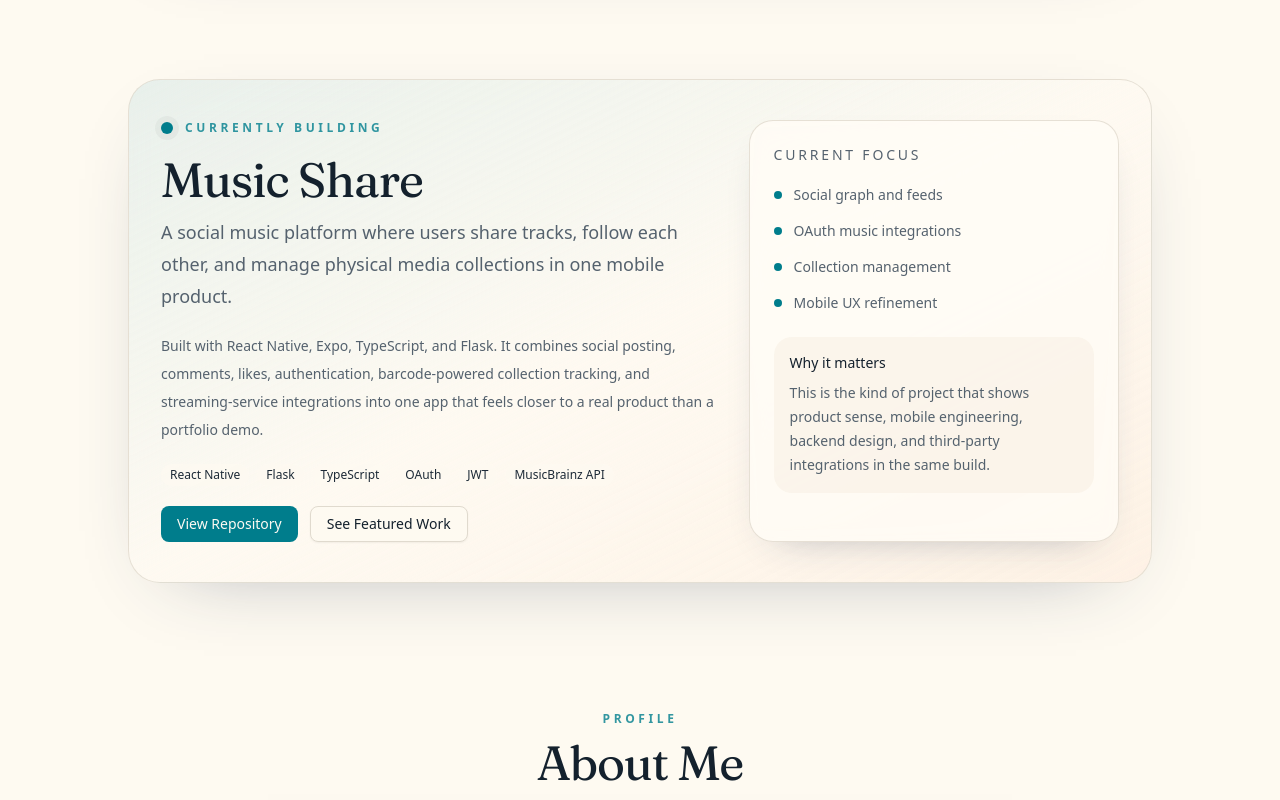
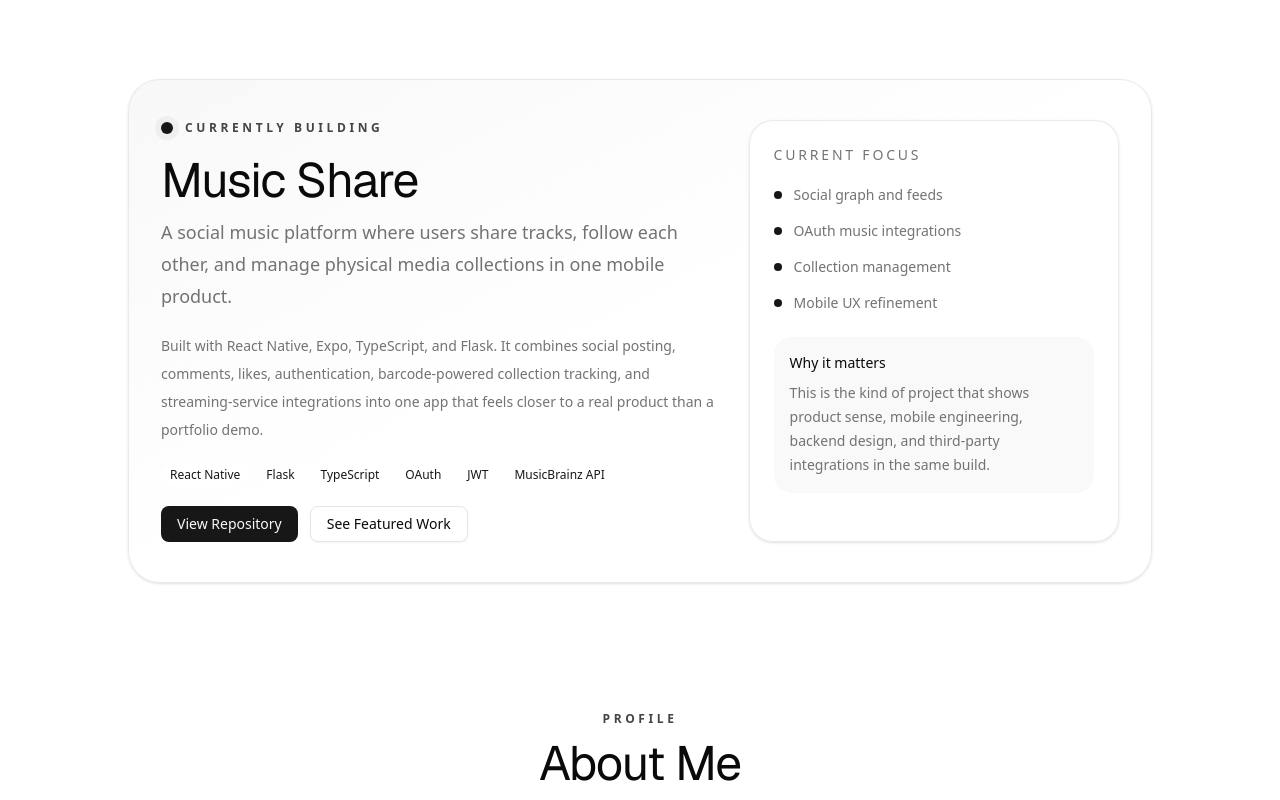
Before and after one commit to breidi28/portfolio, a Next.js app: page / in a window 1280 px wide. Shown: the part 1040-1840 px from the top of the page. Built offline with nearby package versions, Linux system fonts and the light colour scheme.

Commit message:
feat: Update global styles with new font settings and color adjustments for improved aesthetics

```diff
--- a/app/globals.css
+++ b/app/globals.css
@@ -6,9 +6,9 @@
 @theme inline {
   --color-background: var(--background);
   --color-foreground: var(--foreground);
-  --font-sans: var(--font-manrope);
+  --font-sans: var(--font-geist-sans);
   --font-mono: var(--font-geist-mono);
-  --font-display: var(--font-fraunces);
+  --font-display: var(--font-geist-sans);
   --color-sidebar-ring: var(--sidebar-ring);
   --color-sidebar-border: var(--sidebar-border);
   --color-sidebar-accent-foreground: var(--sidebar-accent-foreground);
@@ -49,24 +49,24 @@
 
 :root {
   --radius: 0.625rem;
-  --background: oklch(0.985 0.012 84);
-  --foreground: oklch(0.24 0.03 248);
-  --card: oklch(0.995 0.01 84);
-  --card-foreground: oklch(0.24 0.03 248);
-  --popover: oklch(0.995 0.01 84);
-  --popover-foreground: oklch(0.24 0.03 248);
-  --primary: oklch(0.53 0.11 207);
-  --primary-foreground: oklch(0.985 0.01 84);
-  --secondary: oklch(0.95 0.022 80);
-  --secondary-foreground: oklch(0.28 0.03 248);
-  --muted: oklch(0.958 0.016 80);
-  --muted-foreground: oklch(0.49 0.025 245);
-  --accent: oklch(0.9 0.05 58);
-  --accent-foreground: oklch(0.28 0.03 248);
+  --background: oklch(1 0 0);
+  --foreground: oklch(0.145 0 0);
+  --card: oklch(1 0 0);
+  --card-foreground: oklch(0.145 0 0);
+  --popover: oklch(1 0 0);
+  --popover-foreground: oklch(0.145 0 0);
+  --primary: oklch(0.205 0 0);
+  --primary-foreground: oklch(0.985 0 0);
+  --secondary: oklch(0.97 0 0);
+  --secondary-foreground: oklch(0.205 0 0);
+  --muted: oklch(0.97 0 0);
+  --muted-foreground: oklch(0.556 0 0);
+  --accent: oklch(0.97 0 0);
+  --accent-foreground: oklch(0.205 0 0);
   --destructive: oklch(0.577 0.245 27.325);
-  --border: oklch(0.89 0.018 84);
-  --input: oklch(0.92 0.016 84);
-  --ring: oklch(0.64 0.09 207);
+  --border: oklch(0.922 0 0);
+  --input: oklch(0.922 0 0);
+  --ring: oklch(0.708 0 0);
   --chart-1: oklch(0.646 0.222 41.116);
   --chart-2: oklch(0.6 0.118 184.704);
   --chart-3: oklch(0.398 0.07 227.392);
@@ -83,24 +83,24 @@
 }
 
 .dark {
-  --background: oklch(0.19 0.018 248);
-  --foreground: oklch(0.95 0.01 84);
-  --card: oklch(0.235 0.02 248);
-  --card-foreground: oklch(0.95 0.01 84);
-  --popover: oklch(0.235 0.02 248);
-  --popover-foreground: oklch(0.95 0.01 84);
-  --primary: oklch(0.74 0.11 188);
-  --primary-foreground: oklch(0.19 0.018 248);
-  --secondary: oklch(0.28 0.018 248);
-  --secondary-foreground: oklch(0.95 0.01 84);
-  --muted: oklch(0.27 0.015 248);
-  --muted-foreground: oklch(0.76 0.012 84);
-  --accent: oklch(0.36 0.04 58);
-  --accent-foreground: oklch(0.95 0.01 84);
+  --background: oklch(0.145 0 0);
+  --foreground: oklch(0.985 0 0);
+  --card: oklch(0.205 0 0);
+  --card-foreground: oklch(0.985 0 0);
+  --popover: oklch(0.205 0 0);
+  --popover-foreground: oklch(0.985 0 0);
+  --primary: oklch(0.922 0 0);
+  --primary-foreground: oklch(0.205 0 0);
+  --secondary: oklch(0.269 0 0);
+  --secondary-foreground: oklch(0.985 0 0);
+  --muted: oklch(0.269 0 0);
+  --muted-foreground: oklch(0.708 0 0);
+  --accent: oklch(0.269 0 0);
+  --accent-foreground: oklch(0.985 0 0);
   --destructive: oklch(0.704 0.191 22.216);
-  --border: oklch(1 0 0 / 9%);
-  --input: oklch(1 0 0 / 12%);
-  --ring: oklch(0.7 0.1 188);
+  --border: oklch(1 0 0 / 10%);
+  --input: oklch(1 0 0 / 15%);
+  --ring: oklch(0.556 0 0);
   --chart-1: oklch(0.488 0.243 264.376);
   --chart-2: oklch(0.696 0.17 162.48);
   --chart-3: oklch(0.769 0.188 70.08);
@@ -125,22 +125,11 @@
   }
   body {
     @apply min-h-screen bg-background text-foreground;
-    background-image:
-      radial-gradient(circle at top left, rgba(33, 122, 123, 0.15), transparent 28%),
-      radial-gradient(circle at 85% 12%, rgba(207, 138, 82, 0.16), transparent 22%),
-      linear-gradient(180deg, rgba(255, 255, 255, 0.35), transparent 28%);
-  }
-
-  .dark body {
-    background-image:
-      radial-gradient(circle at top left, rgba(68, 197, 199, 0.12), transparent 30%),
-      radial-gradient(circle at 85% 12%, rgba(225, 150, 92, 0.14), transparent 24%),
-      linear-gradient(180deg, rgba(255, 255, 255, 0.02), transparent 32%);
   }
 
   ::selection {
-    background: color-mix(in oklab, var(--primary) 30%, white);
-    color: var(--foreground);
+    background: color-mix(in oklab, var(--primary) 25%, white);
+    color: var(--primary-foreground);
   }
 }
 
@@ -206,6 +195,6 @@
   }
 
   .surface-card {
-    @apply border border-border/80 bg-card/75 backdrop-blur-xl shadow-[0_24px_80px_-48px_rgba(34,52,86,0.45)];
+    @apply border border-border/80 bg-card/80 backdrop-blur-xl shadow-sm;
   }
 }
--- a/app/layout.tsx
+++ b/app/layout.tsx
@@ -1,15 +1,10 @@
 import type { Metadata } from "next";
-import { Fraunces, Manrope, Geist_Mono } from "next/font/google";
+import { Geist, Geist_Mono } from "next/font/google";
 import "./globals.css";
 import { ThemeProvider } from "@/components/theme-provider";
 
-const manrope = Manrope({
-  variable: "--font-manrope",
-  subsets: ["latin"],
-});
-
-const fraunces = Fraunces({
-  variable: "--font-fraunces",
+const geistSans = Geist({
+  variable: "--font-geist-sans",
   subsets: ["latin"],
 });
 
@@ -31,7 +26,7 @@ export default function RootLayout({
   return (
     <html lang="en" suppressHydrationWarning className="scroll-smooth">
       <body
-        className={`${manrope.variable} ${fraunces.variable} ${geistMono.variable} antialiased`}
+        className={`${geistSans.variable} ${geistMono.variable} antialiased`}
       >
         <ThemeProvider
           attribute="class"
--- a/app/page.tsx
+++ b/app/page.tsx
@@ -10,8 +10,6 @@ import { Navigation } from "@/components/navigation";
 export default function Home() {
   return (
     <div className="relative min-h-screen overflow-x-hidden bg-background">
-      <div className="pointer-events-none absolute inset-x-0 top-0 -z-10 h-[26rem] bg-[radial-gradient(circle_at_top,rgba(38,128,129,0.08),transparent_60%)]" />
-      <div className="pointer-events-none absolute right-0 top-[28rem] -z-10 h-80 w-80 rounded-full bg-[radial-gradient(circle,rgba(208,138,82,0.12),transparent_68%)] blur-2xl" />
       <Navigation />
       <main className="relative z-10 container mx-auto px-4 sm:px-6 lg:px-8">
         <Hero />
--- a/components/sections/currently-building.tsx
+++ b/components/sections/currently-building.tsx
@@ -12,7 +12,7 @@ export function CurrentlyBuilding() {
   return (
     <section id="building" className="py-12">
       <div className="mx-auto max-w-5xl">
-        <div className="surface-card overflow-hidden rounded-[2rem] bg-gradient-to-br from-primary/10 via-background to-accent/30">
+        <div className="surface-card overflow-hidden rounded-[2rem] bg-gradient-to-br from-muted/70 via-background to-background dark:from-muted/40">
           <div className="grid gap-8 px-6 py-8 md:grid-cols-[1.2fr_0.8fr] md:px-8 md:py-10">
             <div className="space-y-5">
               <div className="flex items-center gap-3">
@@ -53,7 +53,7 @@ export function CurrentlyBuilding() {
                 </Button>
               </div>
             </div>
-            <div className="rounded-[1.5rem] border border-border/80 bg-card/80 p-6 backdrop-blur-sm shadow-[0_16px_40px_-28px_rgba(34,52,86,0.45)]">
+            <div className="rounded-[1.5rem] border border-border/80 bg-card/80 p-6 backdrop-blur-sm shadow-sm">
               <p className="text-sm font-medium uppercase tracking-[0.2em] text-muted-foreground">
                 Current Focus
               </p>
--- a/components/sections/hero.tsx
+++ b/components/sections/hero.tsx
@@ -6,11 +6,11 @@ export function Hero() {
   return (
     <section id="hero" className="flex min-h-[calc(100vh-6rem)] items-center justify-center py-16 md:py-20">
       <div className="surface-card relative w-full max-w-5xl overflow-hidden rounded-[2rem] px-6 py-12 text-center md:px-10 md:py-16">
-        <div className="pointer-events-none absolute inset-x-0 top-0 h-28 bg-[linear-gradient(180deg,rgba(38,128,129,0.10),transparent)]" />
+        <div className="pointer-events-none absolute inset-x-0 top-0 h-28 bg-[linear-gradient(180deg,rgba(0,0,0,0.04),transparent)] dark:bg-[linear-gradient(180deg,rgba(255,255,255,0.04),transparent)]" />
         <div className="flex justify-center mb-6 animate-in fade-in slide-in-from-bottom-4 duration-700">
           <div className="relative">
-            <div className="flex h-32 w-32 items-center justify-center rounded-full border border-primary/20 bg-[radial-gradient(circle_at_30%_30%,rgba(255,255,255,0.95),rgba(38,128,129,0.12))] shadow-xl md:h-40 md:w-40">
-              <span className="font-display text-5xl md:text-6xl text-primary">VB</span>
+            <div className="flex h-32 w-32 items-center justify-center rounded-full border border-primary/20 bg-[radial-gradient(circle_at_30%_30%,rgba(255,255,255,0.95),rgba(0,0,0,0.07))] dark:bg-[radial-gradient(circle_at_30%_30%,rgba(255,255,255,0.08),rgba(255,255,255,0.02))] shadow-xl md:h-40 md:w-40">
+              <span className="font-display text-5xl md:text-6xl font-bold text-primary">VB</span>
             </div>
             <div className="absolute -bottom-2 -right-2 w-12 h-12 bg-green-500 rounded-full border-4 border-background flex items-center justify-center shadow-lg">
               <svg className="w-6 h-6 text-white" fill="none" stroke="currentColor" viewBox="0 0 24 24">
```
